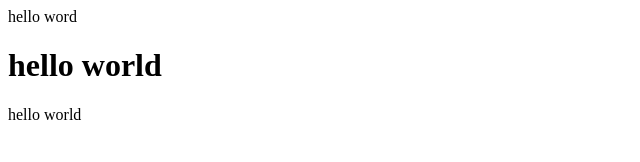
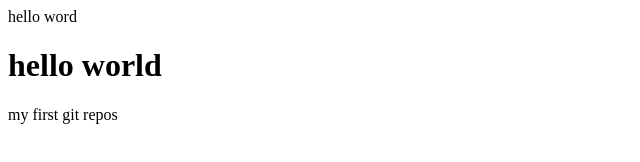
Before and after one commit to fjay237/simple_server, a website: page git-one/index.html in a window 1280 px wide. Shown: the full height of the page, 0-640 px from the left. Drawn offline with Linux system fonts and the light colour scheme.

Commit message:
add index tittle

```diff
--- a/git-one/index.html
+++ b/git-one/index.html
@@ -4,6 +4,6 @@
     <body>
         hello word
         <h1>hello world</h1>
-        <p>hello world</p>
+        <p>my first git repos</p>
     </body>
 </html>
```
